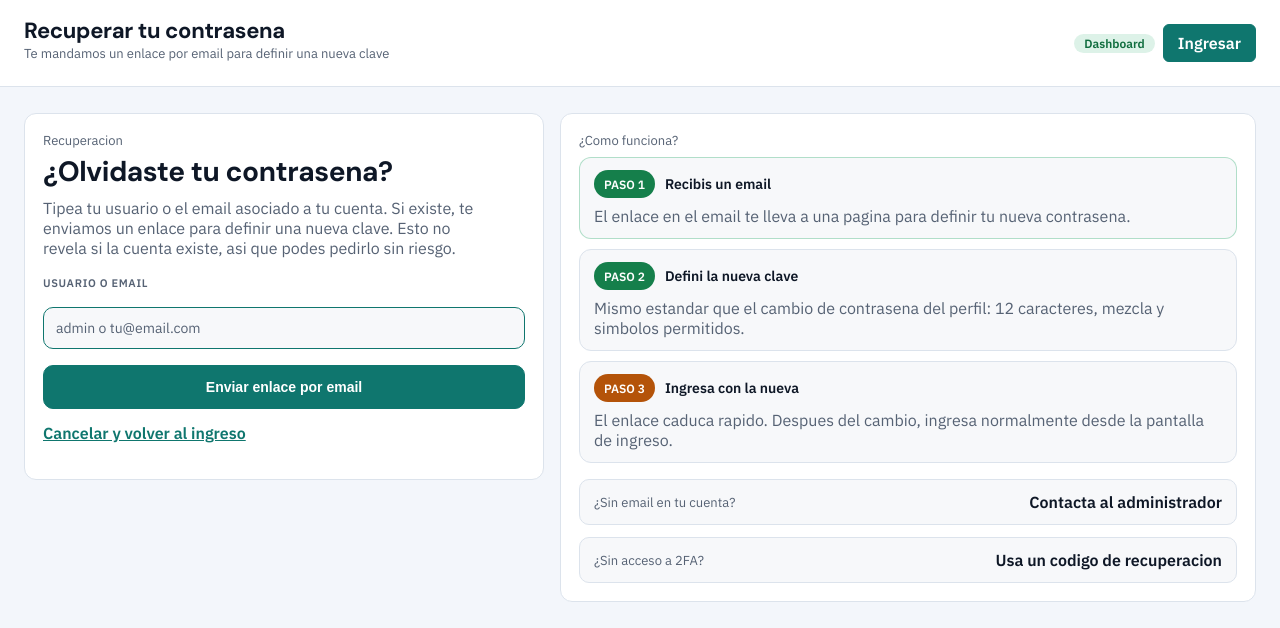
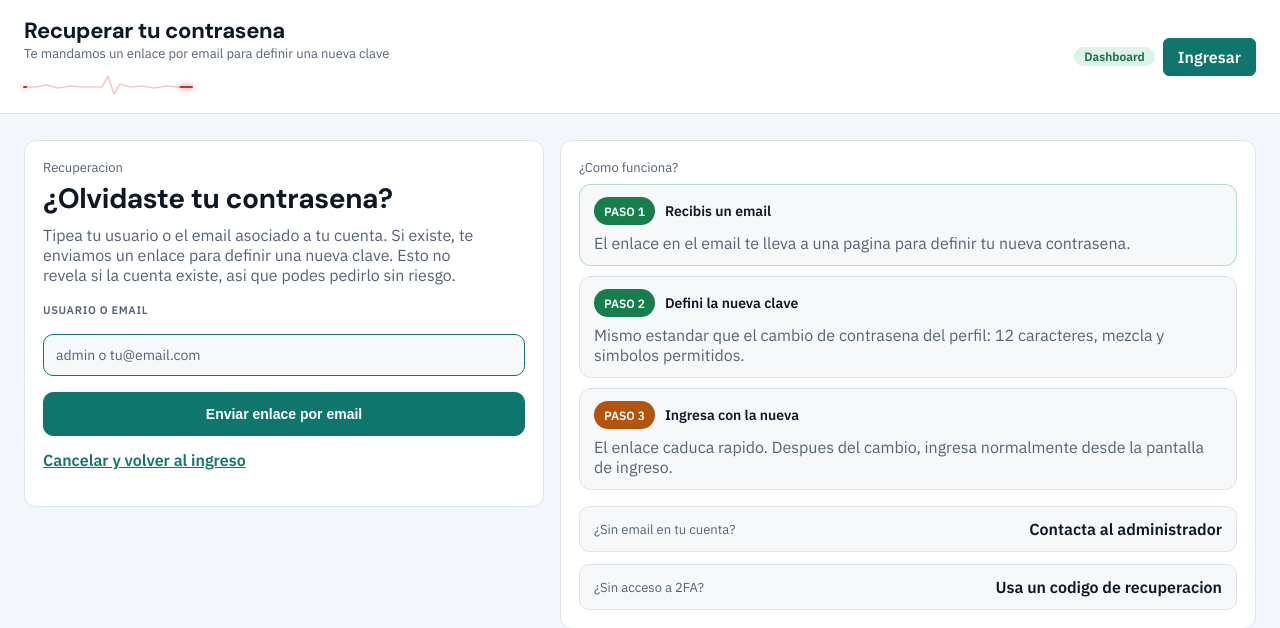
Before and after one commit to HarDGameinc/AMELI-App-Template, a Django app: template src/ameli_web/templates/accounts/forgot_password.html in a window 1280 px wide. Shown: the top 628 px of the page. Run offline with Django 5.2, Linux system fonts and the light colour scheme; the template is opened without the code that fills it, so the values that code supplies are empty.

Commit message:
feat(design): D-1 Phase C — signature telemetry pulse in the header
Adds the signature visual element the design review called for: a small
"telemetry pulse" sparkline under the brand. A bright segment sweeps a
waveform (CSS animated dash, pathLength=100 for a seamless loop), colored
by the active palette (--accent) and flipping to --bad when the /health
probe reports degraded. Decorative (aria-hidden); the real status stays in
the dashboard cards + footer /health link.

- base.html: inline SVG (two stacked polylines) in the header title block.
- app.css: pulse styles + brandPulseScan keyframes; the global
  prefers-reduced-motion rule freezes the sweep.
- app.js: refreshHealthBadge now also sets data-health on the pulse from
  the same single /health fetch (no extra request); a failed probe reads
  as degraded.

a11y 21/21 (pulse is aria-hidden, doesn't touch the gate); node JS 13;
manage.py check clean. No version bump — pending server smoke.

Co-Authored-By: Claude Opus 4.8 <noreply@anthropic.com>

```diff
--- a/src/ameli_app/static/css/app.css
+++ b/src/ameli_app/static/css/app.css
@@ -129,6 +129,26 @@
     .header-inner { max-width:1320px; margin:0 auto; padding:16px 24px;
              display:flex; align-items:center; justify-content:space-between; gap:16px; }
     h1 { font-size:22px; margin:0; font-weight:650; }
+    /* Signature "telemetry pulse" sparkline (D-1 Fase C). Two stacked
+       polylines: a faint baseline waveform + a bright scan segment that
+       sweeps the path via an animated dash. ``pathLength=100`` normalises
+       the geometry so the 7/93 dash + 0→-100 offset loops seamlessly
+       regardless of the actual point coordinates. Palette-aware (--accent),
+       flips to --bad when [data-health="degraded"]. The global
+       prefers-reduced-motion rule freezes the sweep. */
+    .brand-pulse { margin-top:9px; width:168px; max-width:100%; height:26px; }
+    .brand-pulse svg { display:block; width:100%; height:100%; overflow:visible; }
+    .brand-pulse-base { fill:none; stroke:var(--accent); stroke-width:1.6;
+             stroke-linecap:round; stroke-linejoin:round; opacity:.25; }
+    .brand-pulse-scan { fill:none; stroke:var(--accent); stroke-width:2;
+             stroke-linecap:round; stroke-linejoin:round;
+             stroke-dasharray:7 93; stroke-dashoffset:0;
+             filter:drop-shadow(0 0 3px var(--accent));
+             animation:brandPulseScan 3.4s linear infinite; }
+    @keyframes brandPulseScan { from { stroke-dashoffset:0; } to { stroke-dashoffset:-100; } }
+    .brand-pulse[data-health="degraded"] .brand-pulse-base,
+    .brand-pulse[data-health="degraded"] .brand-pulse-scan { stroke:var(--bad); }
+    .brand-pulse[data-health="degraded"] .brand-pulse-scan { filter:drop-shadow(0 0 3px var(--bad)); }
     main { padding:26px 24px 44px; max-width:1320px; margin:0 auto; width:100%; }
     footer { border-top:1px solid var(--line); background:var(--surface);
              color:var(--muted); padding:14px 24px; font-size:13px; }
--- a/src/ameli_app/static/js/app.js
+++ b/src/ameli_app/static/js/app.js
@@ -1,15 +1,27 @@
 async function refreshHealthBadge() {
   const badge = document.querySelector(".status");
-  if (!badge) return;
+  // Signature pulse (D-1 Fase C): the same probe colors the header
+  // sparkline — `ok` keeps the palette accent, anything else flips it to
+  // the danger token. One /health fetch drives both, so adding the pulse
+  // costs no extra request.
+  const spark = document.querySelector("[data-health-spark]");
+  if (!badge && !spark) return;
 
   try {
     const response = await fetch("/health", { cache: "no-store" });
     const payload = await response.json();
-    if (payload.ok && payload.version) {
+    if (badge && payload.ok && payload.version) {
       badge.textContent = payload.version;
     }
+    if (spark) {
+      spark.dataset.health = payload.ok ? "ok" : "degraded";
+    }
   } catch {
-    // Keep the existing label when health cannot be fetched.
+    // Keep the existing label when health cannot be fetched; surface the
+    // failed probe on the pulse so a dead backend reads as degraded.
+    if (spark) {
+      spark.dataset.health = "degraded";
+    }
   }
 }
 
--- a/src/ameli_web/templates/base.html
+++ b/src/ameli_web/templates/base.html
@@ -50,6 +50,17 @@
       <div>
         <h1>{% block header_title %}{{ app_name }}{% endblock %}</h1>
         <div class="metric-label">{% block header_subtitle %}Base comun para apps AMELI con usuarios reales{% endblock %}</div>
+        {# Signature element (D-1 Fase C): a telemetry "pulse" sparkline. A #}
+        {# bright segment scans the waveform (CSS), colored by the active #}
+        {# palette (--accent), flipping to --bad when app.js's /health probe #}
+        {# reports degraded (sets data-health). Decorative → aria-hidden; the #}
+        {# real status lives in the dashboard cards + footer /health link. #}
+        <div class="brand-pulse" data-health-spark aria-hidden="true">
+          <svg viewBox="0 0 168 26" role="presentation">
+            <polyline class="brand-pulse-base" points="0,16 12,16 22,14 34,17 46,15 58,16 70,16 78,16 84,5 90,23 96,13 106,16 118,15 130,17 142,15 154,16 168,16"/>
+            <polyline class="brand-pulse-scan" pathLength="100" points="0,16 12,16 22,14 34,17 46,15 58,16 70,16 78,16 84,5 90,23 96,13 106,16 118,15 130,17 142,15 154,16 168,16"/>
+          </svg>
+        </div>
       </div>
       <div class="toolbar">
         <a class="src-badge primary" href="/">Dashboard</a>
```
